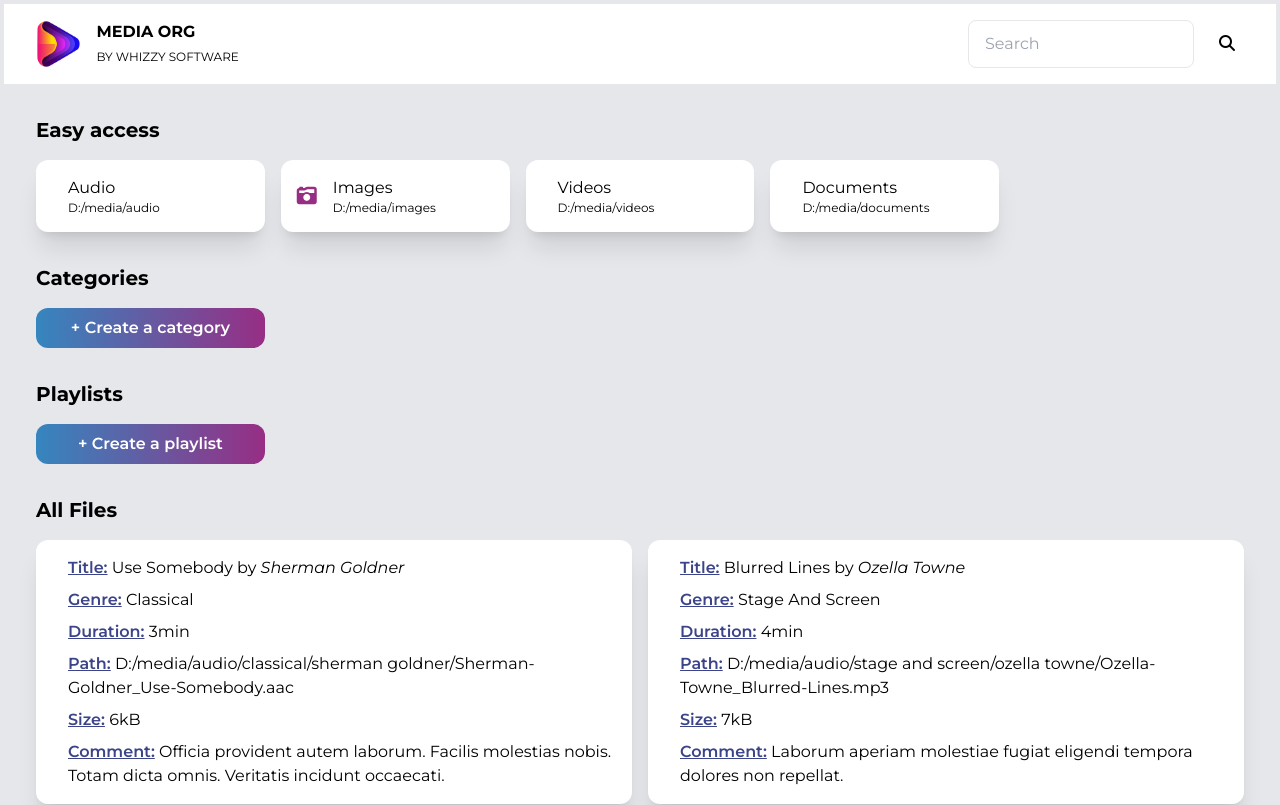
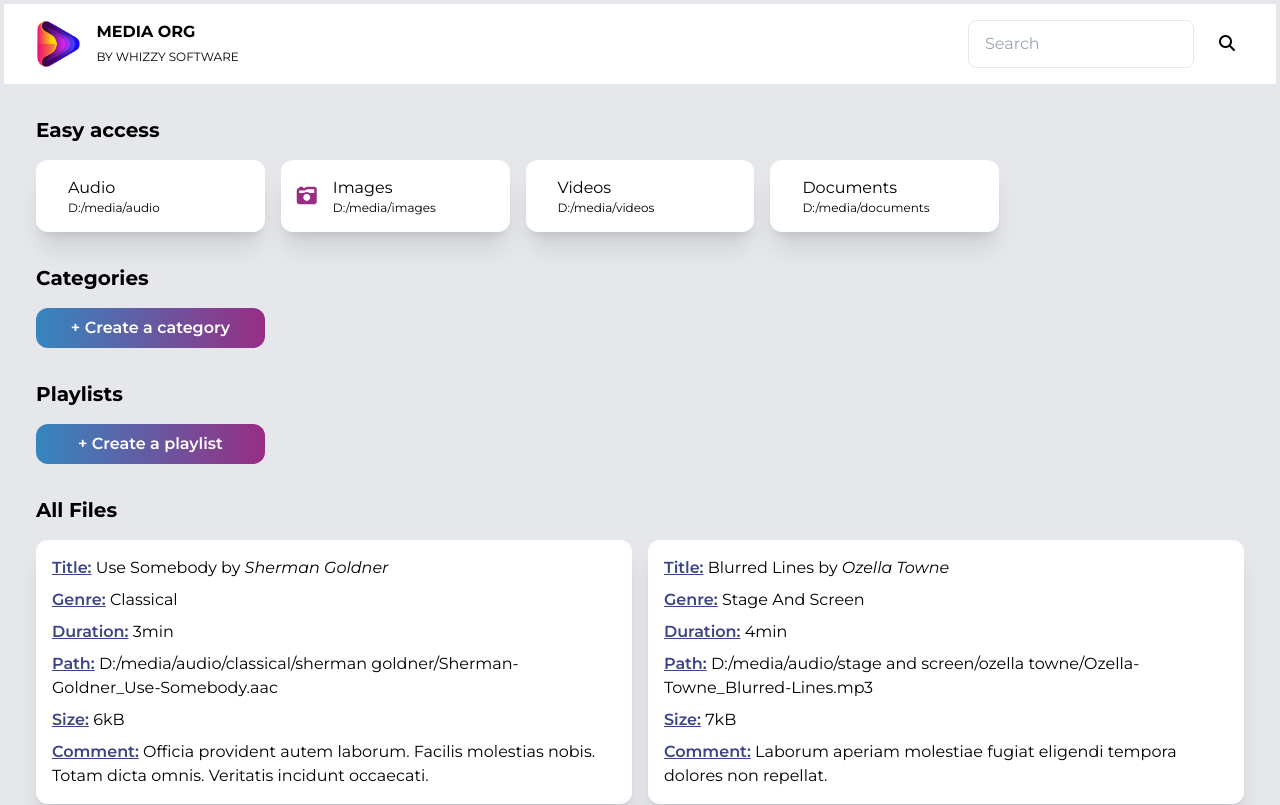
Before and after one commit to lucilevacquie/media-organiser, a React (Create React App) app: page / in a window 1280 px wide. Shown: the top 805 px of the page. Built offline with nearby package versions, Linux system fonts and the light colour scheme; some icons are missing.

Commit message:
add comments

```diff
--- a/src/components/card.js
+++ b/src/components/card.js
@@ -6,9 +6,11 @@ const Card = ({ id, img, name, title, artist, genre, size, path, duration, comme
         <div className='bg-white rounded-xl flex flex-col justify-between shadow-xl hover:shadow-2xl focus:shadow-2xl'>
             <Link to={`/file/${id}`} className='w-full text-left '>
                 <div className='p-4 flex flex-col space-y-4 md:flex-row md:space-x-4 md:space-y-0'>
-                    <div>
-                        <img src={img} alt={name} />
-                    </div>
+                    {!img == '' &&
+                        <div>
+                            <img src={img} alt={name} />
+                        </div>
+                    }
                     <div className='flex flex-col space-y-2'>
                         {name ?
                             <p><span className='underline text-darkBlue font-semibold'>Name:</span> {name}</p>
--- a/src/localStorage.js
+++ b/src/localStorage.js
@@ -7,7 +7,7 @@ export function getData() {
     return JSON.parse(localStorage.getItem('data')) || data();
 }
 
-
+//Handle categories data
 export function putCategories(category) {
     return localStorage.setItem('categories', JSON.stringify(category))
 }
@@ -15,7 +15,7 @@ export function getCategories() {
     return JSON.parse(localStorage.getItem('categories')) || {}
 }
 
-
+//Handle playlists data
 export function putPlaylists(playlist) {
     return localStorage.setItem('playlists', JSON.stringify(playlist))
 }
--- a/src/mockData.js
+++ b/src/mockData.js
@@ -1,13 +1,13 @@
 import { faker } from '@faker-js/faker';
 
+//Auto generate random ID
 import { v4 as uuidv4 } from 'uuid';
 
+//Min and max for the file size function
 const minSize = 1;
 const maxSize = 7;
 
-
 //AUDIO FILES
-
 const audioFileTypes = ['wav', 'mp3', 'flac', 'aac', 'wma']
 
 const createAudioItem = () => {
@@ -21,7 +21,7 @@ const createAudioItem = () => {
     const size = Math.floor(Math.random() * (maxSize - minSize + 1) + minSize)
     const duration = Math.floor(Math.random() * (maxDuration - minDuration + 1) + minDuration);
     const comment = faker.lorem.text(3);
-    // const img = '';
+    const img = '';
 
     const audioItem = {
         id: uuidv4(),
@@ -33,9 +33,8 @@ const createAudioItem = () => {
         duration,
         path: `D:/media/audio/${genre.toLowerCase()}/${artist.toLowerCase()}/${artist.replaceAll(' ', '-')}_${title.replaceAll(' ', '-')}.${fileType}`,
         comment,
-        // img
+        img
     }
-
     return audioItem;
 }
 
@@ -58,7 +57,6 @@ const createImageItem = () => {
         path: `D:/media/images/${name.replaceAll(' ', '-')}.${fileType}`,
         comment
     }
-
     return imageItem;
 }
 
@@ -67,21 +65,20 @@ const docFileTypes = ['pdf', 'doc', 'html', 'txt']
 
 const createDocItem = () => {
     const fileType = docFileTypes[Math.floor(Math.random() * 4)];
-    const title = faker.random.words();
+    const name = faker.random.words();
     const size = Math.floor(Math.random() * (maxSize - minSize + 1) + minSize);
     const comment = faker.lorem.text(3);
-    // const img = '';
+    const img = '';
 
     const docItem = {
         id: uuidv4(),
-        title,
+        name,
         fileType,
         size,
-        path: `D:/media/documents/${title.replaceAll(' ', '-')}.${fileType}`,
+        path: `D:/media/documents/${name.replaceAll(' ', '-')}.${fileType}`,
         comment,
-        // img
+        img
     }
-
     return docItem;
 }
 
@@ -110,11 +107,12 @@ const createVideoItem = () => {
         path: `D:/media/videos/${title.replaceAll(' ', '-')}.${fileType}`,
         comment
     }
-
     return videoItem;
 }
 
+
 const data = () => {
+    //Number of file created for each family type
     const itemCount = 25;
 
     const dataObject = {}
@@ -135,9 +133,7 @@ const data = () => {
         const item = createVideoItem();
         dataObject[item.id] = item;
     }
-
     return dataObject;
-
 }
 
 export default data;
--- a/src/pages/category.js
+++ b/src/pages/category.js
@@ -11,12 +11,15 @@ const Category = () => {
     const { id } = useParams();
     const navigate = useNavigate();
 
+    //States
     const [showEditModal, setShowEditModal] = useState(false);
     const [showDeleteModal, setShowDeleteModal] = useState(false);
     const [selectedItems, setSelectedItems] = useState([]);
 
+    //From provider
     const { categories, dataList, editCategory, deleteCategory } = useThemeContext();
 
+    //Category's attributes
     const { name, items } = categories[id];
 
     const onEditCategoryName = event => {
--- a/src/pages/dashboard.js
+++ b/src/pages/dashboard.js
@@ -13,8 +13,12 @@ import { easyAccessData } from '../providers/ThemeContext';
 
 const Dashboard = () => {
 
+    //States
     const [showCreateModal, setShowCreateModal] = useState(false);
     const [modalType, setModalType] = useState('');
+
+    //From provider
+    const { dataList, categories, playlists, createCategory, createPlaylist } = useThemeContext();
 
     const onClickCreateCategory = () => {
         setShowCreateModal(true)
@@ -25,8 +29,6 @@ const Dashboard = () => {
         setShowCreateModal(true)
         setModalType('playlist')
     }
-
-    const { dataList, categories, playlists, createCategory, createPlaylist } = useThemeContext();
 
     const onCreateCategoryName = (event) => {
         event.preventDefault();
--- a/src/pages/file.js
+++ b/src/pages/file.js
@@ -12,15 +12,19 @@ const File = () => {
 
     const { id } = useParams();
 
+    //From provider
     const { dataList, editComment, editImage, categories, editCategory } = useThemeContext();
 
+    //File's attributes
     const { name, title, artist, genre, path, comment, fileType, img } = dataList[id];
 
+    //States
     const [showEditCommentModal, setShowEditCommentModal] = useState(false);
     const [showDeleteModal, setShowDeleteModal] = useState(false);
     const [showImageModal, setShowImageModal] = useState(false);
     const [showDropdown, setShowDropdown] = useState(false);
 
+    //Store image URL
     const imageRef = useRef(null);
 
     const onEditComment = (event) => {
@@ -28,6 +32,11 @@ const File = () => {
         const fd = new FormData(event.target);
         editComment(id, fd.get('comment'));
         setShowEditCommentModal(false);
+    }
+
+    const onDeleteComment = () => {
+        editComment(id, '');
+        setShowDeleteModal(false);
     }
 
     const handleImage = (event) => {
@@ -39,7 +48,6 @@ const File = () => {
         if (!remove && !imageRef.current) {
             return;
         }
-
         editImage(id, remove ? '' : URL.createObjectURL(imageRef.current));
         imageRef.current = null
         setShowImageModal(false);
@@ -54,11 +62,6 @@ const File = () => {
         }
         console.log(newItems);
         editCategory(categoryID, newItems, null);
-    }
-
-    const onDeleteComment = () => {
-        editComment(id, '');
-        setShowDeleteModal(false);
     }
 
     return (
--- a/src/pages/playlist.js
+++ b/src/pages/playlist.js
@@ -14,10 +14,13 @@ const Playlist = () => {
     const { id } = useParams();
     const navigate = useNavigate();
 
+    //From provider
     const { playlists, dataList, editPlaylist, deletePlaylist } = useThemeContext();
 
+    //Playlist's atrributes
     const { name, items } = playlists[id];
 
+    //States
     const [showEditModal, setShowEditModal] = useState(false);
     const [showDeleteModal, setShowDeleteModal] = useState(false);
     const [showDropdown, setShowDropdown] = useState(false);
--- a/src/pages/type.js
+++ b/src/pages/type.js
@@ -11,6 +11,7 @@ import { easyAccessData } from '../providers/ThemeContext';
 const Type = () => {
     const { id } = useParams();
 
+    //From provider
     const { dataList } = useThemeContext();
 
     const getFilesByTypes = () => {
--- a/src/providers/ThemeContext.js
+++ b/src/providers/ThemeContext.js
@@ -42,11 +42,13 @@ export const easyAccessData = {
     }
 };
 
+//Set context provider
 const ThemeContext = createContext();
 export const useThemeContext = () => useContext(ThemeContext);
 
 export default function ThemeProvider({ children }) {
 
+    //Store and load the data from localStorage
     const [categories, setCategories] = useState(getCategories());
     useEffect(() => { putCategories(categories) }, [categories]);
 
```
